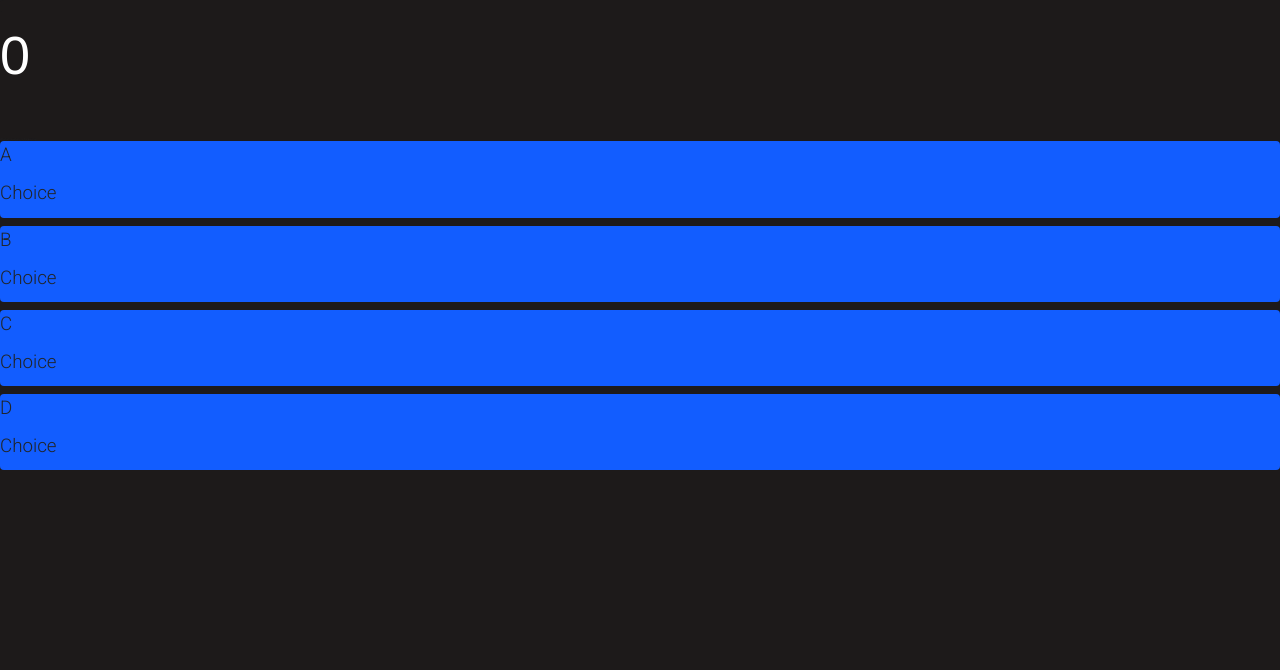
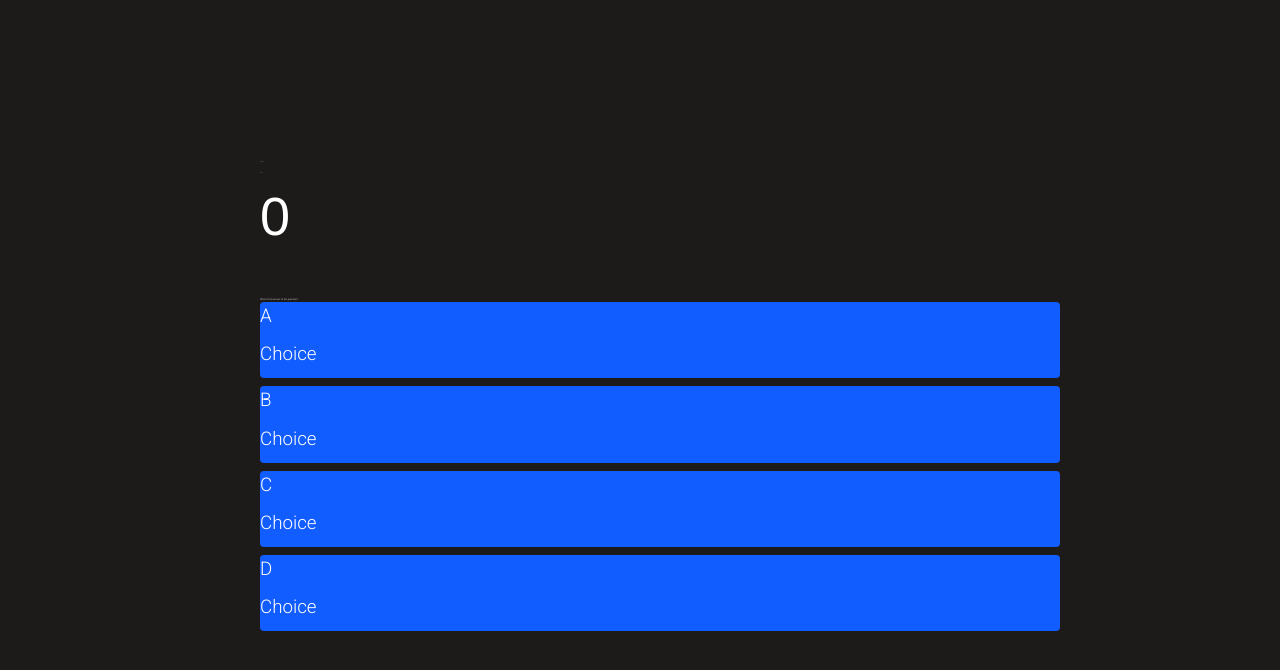
Before and after one commit to lewisjones37/MSP3-JS-Quiz, a plain HTML site: page game.html in a window 1280 px wide. Drawn offline with nearby package versions, Linux system fonts and the light colour scheme; a web font is replaced by a local one.

Commit message:
add bootstrap sizing col-med-12 and col-sm-12 to game.html

```diff
--- a/game.html
+++ b/game.html
@@ -10,8 +10,8 @@
     <title>Quiz Page</title>
 </head>
 <body>
-    <div class="conatiner">
-        <div id="game" class="justify-center flex-column">
+    <div class="container game-page">
+        <div id="game" class="justify-center flex-column col-md-12 col-sm-12">
           <div id="hud">
             <div class="hud-item">
               <p id="progressText" class="hud-prefix">
@@ -30,25 +30,26 @@
               </h1>
             </div>
           </div>
-            <div id="question">What is the asnwer to the question</div>
-            <div class="choice-container">
+          <div id="question">What is the answer to the question?</div>
+          <div class="choice-container col-md-12 col-sm-12">
             <p class="choice-prefix">A</p>
             <p class="choice-text" data-number="1">Choice</p>
           </div>
-            <div class="choice-container">
+          <div class="choice-container col-md-12 col-sm-12">
             <p class="choice-prefix">B</p>
             <p class="choice-text" data-number="2">Choice</p>
           </div>
-            <div class="choice-container">
+          <div class="choice-container col-md-12 col-sm-12">
             <p class="choice-prefix">C</p>
             <p class="choice-text" data-number="3">Choice</p>
           </div>
-            <div class="choice-container">
+          <div class="choice-container col-md-12 col-sm-12">
             <p class="choice-prefix">D</p>
             <p class="choice-text" data-number="4">Choice</p>
           </div>
         </div>
       </div>
+
     <script src="game.js"></script>
 </body>
 </html>
```
Lines whose indentation alone changed are shown as unchanged.
